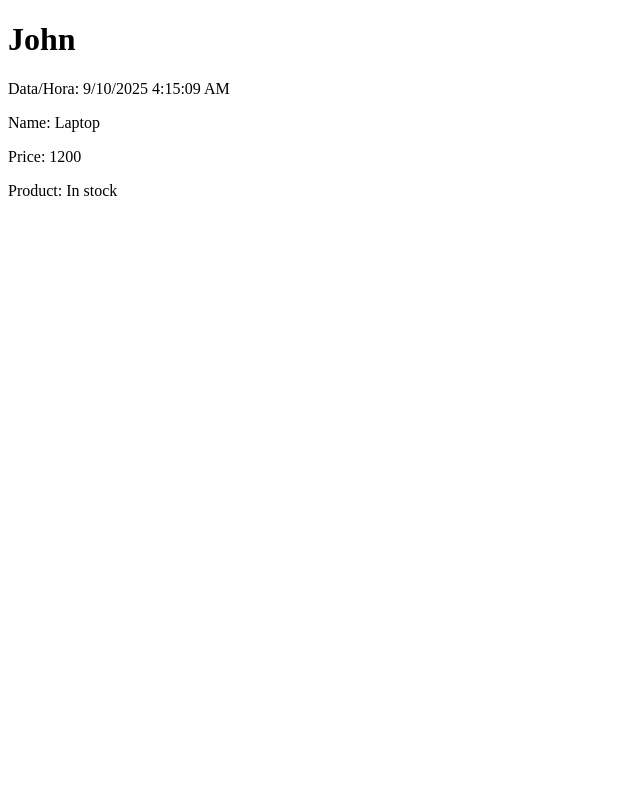
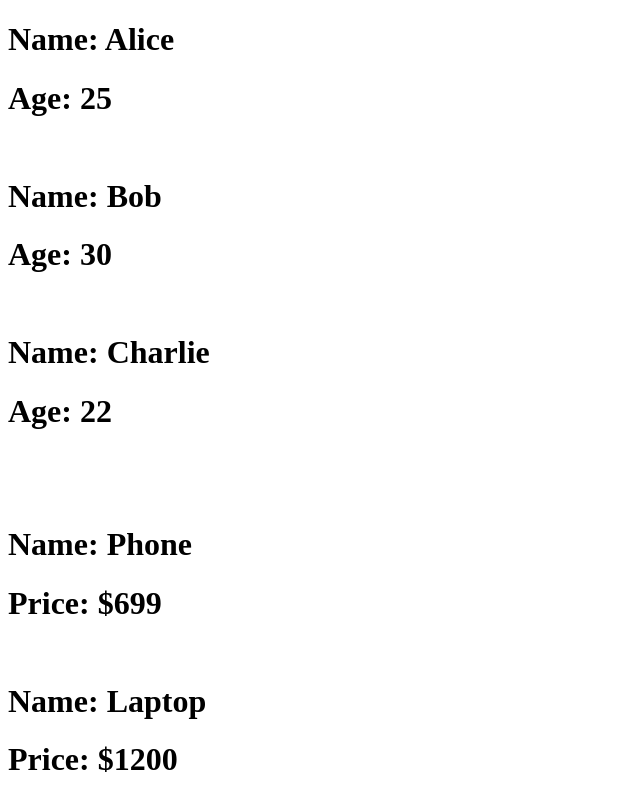
Before and after one commit to Adryel0713/Vite-React, a React (Vite) app: page / in a window 1280 px wide. Shown: the top 800 px of the page, without its empty margins (0-640 px from the left). Built offline with nearby package versions, Linux system fonts and the light colour scheme.

Commit message:
exercise_3

```diff
--- a/src/App.jsx
+++ b/src/App.jsx
@@ -1,13 +1,45 @@
-import Greeting from "./Components/Greeting";
-import ProductInfo from "./Components/ProductInfo";
+import ProductList from "./Components/ProductList";
+import UserList from "./Components/UserList";
 
 const App = () => {
+  const userInfo = [
+    {
+      username: "HuXn",
+      email: "teste@gmail.com",
+      location: "USA",
+    },
+    {
+      username: "John",
+      email: "jd@gmail.com",
+      location: "Arab",
+    },
+    {
+      username: "Alex",
+      email: "alexmersion@gmail.com",
+      location: "India",
+    }
+  ]
+  return (
+  <main>
+    {/* { userInfo.map(user => (
+      <ul key={user}>
+        <li>Username: {user.username}</li>
+        <li>Email: {user.email}</li>
+        <li>Location: {user.location}</li>
+      </ul>
+    ))} */}
+    {/* { userInfo.map(({username,email,location}) => (
+      <ul key={Math.random()}>
+        <li>{username}</li>
+        <li>{email}</li>
+        <li>{location}</li>
+      </ul>
+    ))} */}
 
-  return (
-  <div>
-    <Greeting/>
-    <ProductInfo/>
-  </div>
+    <UserList/>
+    <br /> <br />
+    <ProductList/>
+  </main>
   )
 
 }
--- a/src/Components/Greeting.jsx
+++ /dev/null
@@ -1,12 +0,0 @@
-const Greeting = () => {
-    let date = new Date();
-    let name = "John";
-  return (
-    <div>
-        <h1>{name}</h1>
-        <p>Data/Hora: {date.toLocaleDateString()} {date.toLocaleTimeString()}</p>
-    </div>
-  )
-}
-
-export default Greeting
--- a/src/Components/ProductInfo.jsx
+++ /dev/null
@@ -1,16 +0,0 @@
-const ProductInfo = () => {
-    let product = {
-        name: "Laptop",
-        price: 1200,
-        availability: "In stock"
-    }
-  return (
-    <div>
-        <p>Name: {product.name}</p>
-        <p>Price: {product.price}</p>
-        <p>Product: {product.availability}</p>
-    </div>
-  )
-}
-
-export default ProductInfo
--- /dev/null
+++ b/src/Components/ProductList.jsx
@@ -0,0 +1,32 @@
+const ProductList = () => {
+    const products = [
+        {
+            id: 1,
+            name: "Phone",
+            price: "$699",
+        },
+        {
+            id: 2,
+            name: "Laptop",
+            price: "$1200",
+        },
+        {
+            id: 3,
+            name: "Headphones",
+            price: "$199"
+        }
+    ]
+  return (
+    <div>
+        { products.map(({id,name,price}) => (
+            <div key={id}>
+                <h1>Name: {name}</h1>
+                <h1>Price: {price}</h1>
+                <br />
+            </div>
+        ))}
+    </div>
+  )
+}
+
+export default ProductList
--- /dev/null
+++ b/src/Components/UserList.jsx
@@ -0,0 +1,32 @@
+const UserList = () => {
+    const users = [
+        {
+            id: 1,
+            name: "Alice",
+            age: 25,
+        },
+        {
+            id: 2,
+            name: "Bob",
+            age: 30,
+        },
+        {
+            id: 3,
+            name: "Charlie",
+            age: 22,
+        }
+    ]
+  return (
+    <div>
+        { users.map(({id,name,age}) => (
+            <div key={id}>
+                <h1>Name: {name}</h1>
+                <h1>Age: {age}</h1>
+                <br />
+            </div>
+        ))}
+    </div>
+  )
+}
+
+export default UserList
```
